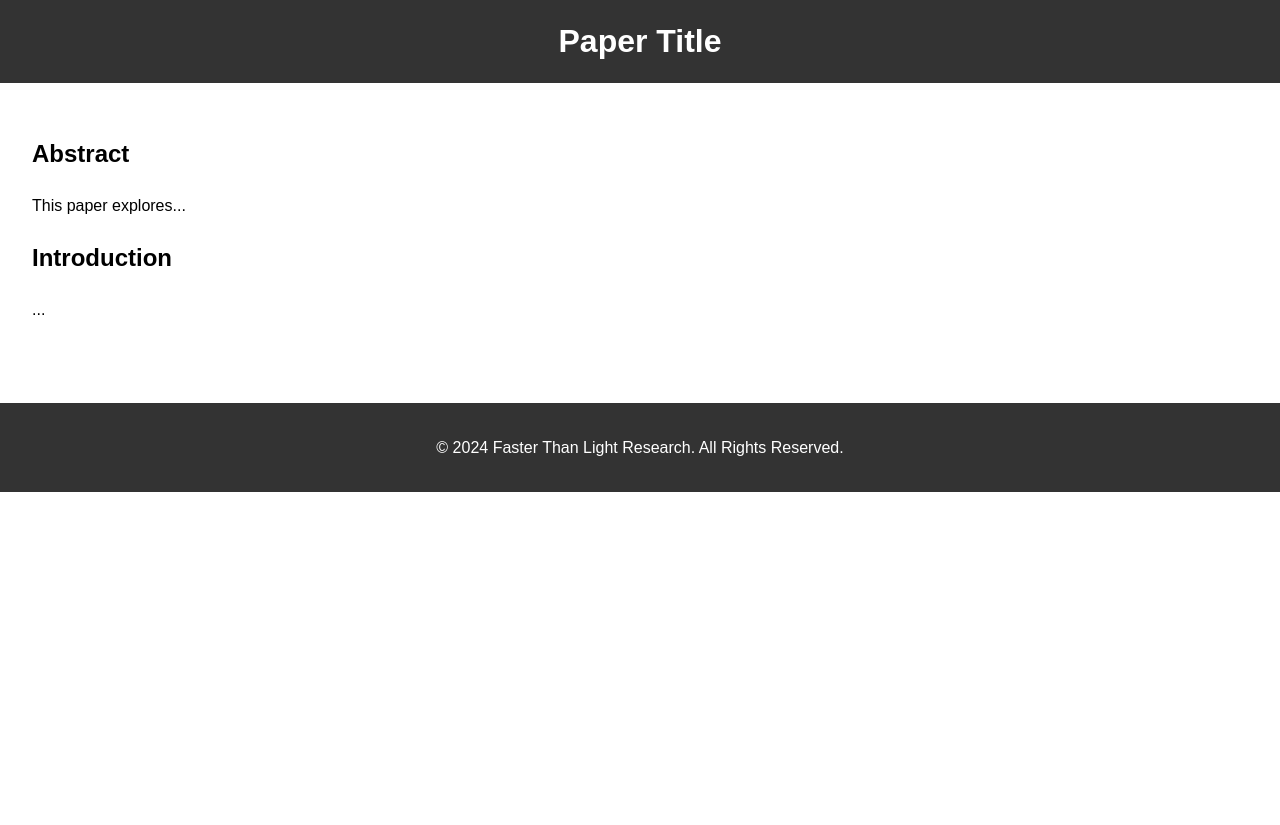
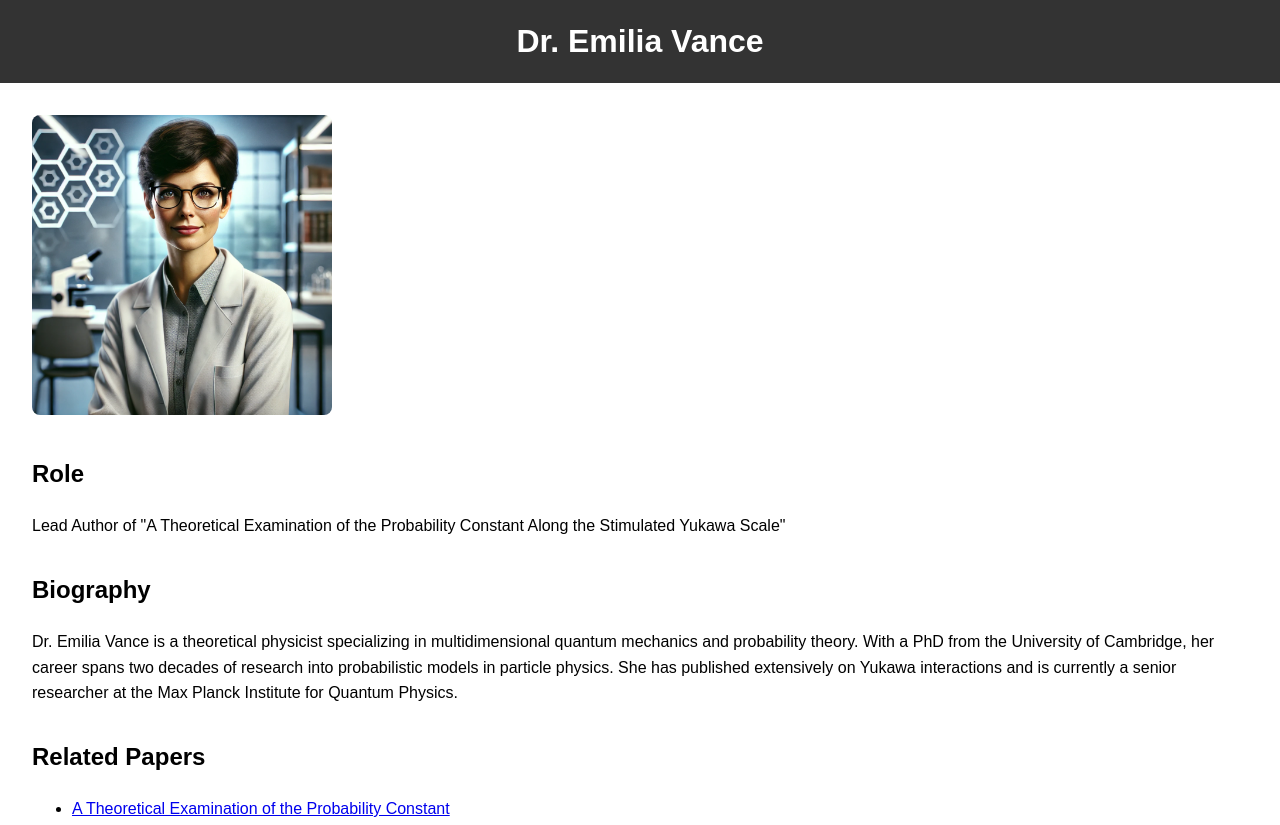
Before and after one commit to sdnbs1/papers, a plain HTML site: page authors/Emilia Vance.html in a window 1280 px wide. Shown: the top 825 px of the page. Before the commit the page ends 800 px from the top, so only its background shows below. Drawn offline with Linux system fonts and the light colour scheme.

Commit message:
Update Emilia Vance.html

```diff
--- a/authors/Emilia Vance.html
+++ b/authors/Emilia Vance.html
@@ -1,23 +1,33 @@
-
 <!DOCTYPE html>
 <html lang="en">
 <head>
     <meta charset="UTF-8">
     <meta name="viewport" content="width=device-width, initial-scale=1.0">
-    <title>Paper Title</title>
+    <title>Dr. Emilia Vance</title>
     <link rel="stylesheet" href="../css/style.css">
 </head>
 <body>
     <header>
-        <h1>Paper Title</h1>
+        <h1>Dr. Emilia Vance</h1>
     </header>
     <main>
-        <article>
-            <h2>Abstract</h2>
-            <p>This paper explores...</p>
-            <h2>Introduction</h2>
-            <p>...</p>
-        </article>
+        <section>
+            <img src="https://github.com/sdnbs1/papers/blob/main/Portraits/Dr.%20Emilia%20Vance.webp?raw=true" alt="Dr. Emilia Vance" style="max-width: 300px; border-radius: 8px;">
+        </section>
+        <section>
+            <h2>Role</h2>
+            <p>Lead Author of "A Theoretical Examination of the Probability Constant Along the Stimulated Yukawa Scale"</p>
+        </section>
+        <section>
+            <h2>Biography</h2>
+            <p>Dr. Emilia Vance is a theoretical physicist specializing in multidimensional quantum mechanics and probability theory. With a PhD from the University of Cambridge, her career spans two decades of research into probabilistic models in particle physics. She has published extensively on Yukawa interactions and is currently a senior researcher at the Max Planck Institute for Quantum Physics.</p>
+        </section>
+        <section>
+            <h2>Related Papers</h2>
+            <ul>
+                <li><a href="../papers/paper1.html">A Theoretical Examination of the Probability Constant</a></li>
+            </ul>
+        </section>
     </main>
     <footer>
         <p>&copy; 2024 Faster Than Light Research. All Rights Reserved.</p>
```
